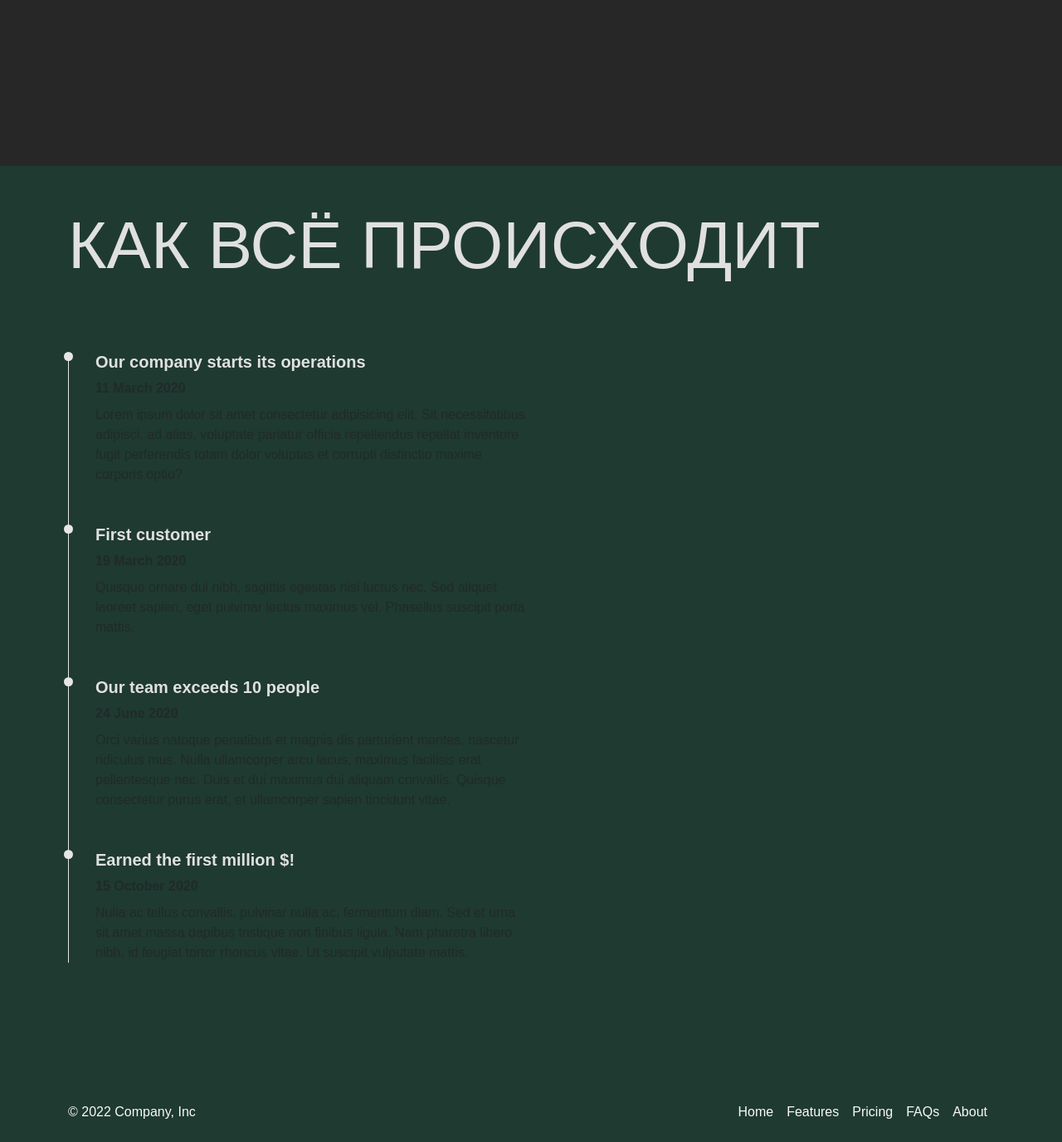
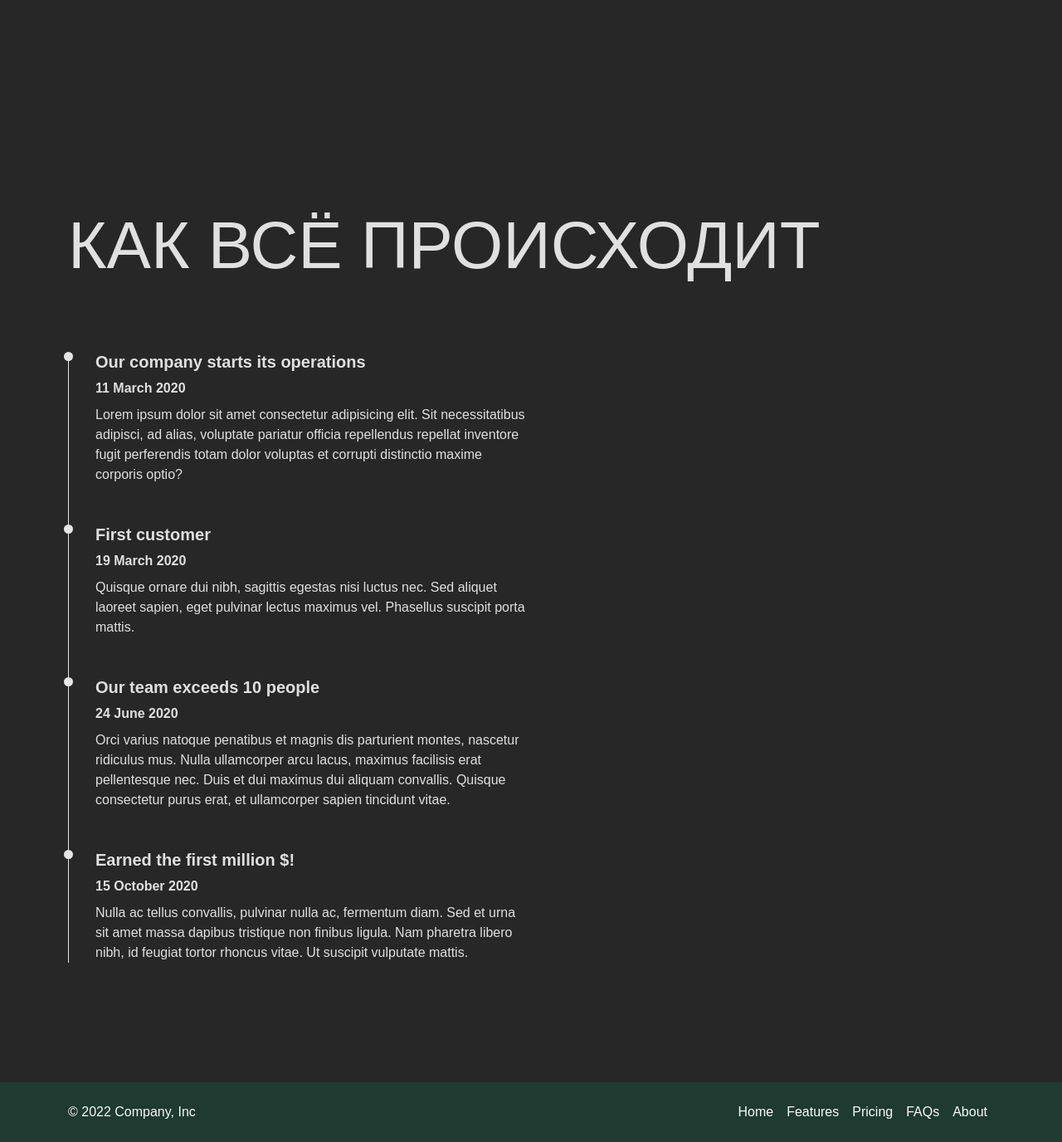
Before and after one commit to OldXrist/psy_faust, a Django app: page / in a window 1280 px wide. Shown: the part 4133-5509 px from the top of the page at 83% size. Run offline with Django 5.2, Linux system fonts and the light colour scheme.

Commit message:
Update timeline.html

```diff
--- a/templates/timeline/timeline.html
+++ b/templates/timeline/timeline.html
@@ -1,5 +1,5 @@
 <!-- Section: Timeline -->
-<div id="timeline" class="timeline-container block">
+<div id="timeline" class="timeline-container block secondary">
 <div class="container">
     <h2>КАК ВСЁ ПРОИСХОДИТ</h2>
 </div>
@@ -7,8 +7,8 @@
   <ul class="timeline">
     <li class="timeline-item mb-5">
       <h5 class="fw-bold">Our company starts its operations</h5>
-      <p class="text-muted mb-2 fw-bold">11 March 2020</p>
-      <p class="text-muted">
+      <p class="mb-2 fw-bold">11 March 2020</p>
+      <p>
         Lorem ipsum dolor sit amet consectetur adipisicing elit. Sit
         necessitatibus adipisci, ad alias, voluptate pariatur officia
         repellendus repellat inventore fugit perferendis totam dolor
@@ -18,8 +18,8 @@
 
     <li class="timeline-item mb-5">
       <h5 class="fw-bold">First customer</h5>
-      <p class="text-muted mb-2 fw-bold">19 March 2020</p>
-      <p class="text-muted">
+      <p class="mb-2 fw-bold">19 March 2020</p>
+      <p>
         Quisque ornare dui nibh, sagittis egestas nisi luctus nec. Sed
         aliquet laoreet sapien, eget pulvinar lectus maximus vel.
         Phasellus suscipit porta mattis.
@@ -28,8 +28,8 @@
 
     <li class="timeline-item mb-5">
       <h5 class="fw-bold">Our team exceeds 10 people</h5>
-      <p class="text-muted mb-2 fw-bold">24 June 2020</p>
-      <p class="text-muted">
+      <p class="mb-2 fw-bold">24 June 2020</p>
+      <p>
         Orci varius natoque penatibus et magnis dis parturient montes,
         nascetur ridiculus mus. Nulla ullamcorper arcu lacus, maximus
         facilisis erat pellentesque nec. Duis et dui maximus dui aliquam
@@ -40,8 +40,8 @@
 
     <li class="timeline-item mb-5">
       <h5 class="fw-bold">Earned the first million $!</h5>
-      <p class="text-muted mb-2 fw-bold">15 October 2020</p>
-      <p class="text-muted">
+      <p class="mb-2 fw-bold">15 October 2020</p>
+      <p>
         Nulla ac tellus convallis, pulvinar nulla ac, fermentum diam. Sed
         et urna sit amet massa dapibus tristique non finibus ligula. Nam
         pharetra libero nibh, id feugiat tortor rhoncus vitae. Ut suscipit
```
